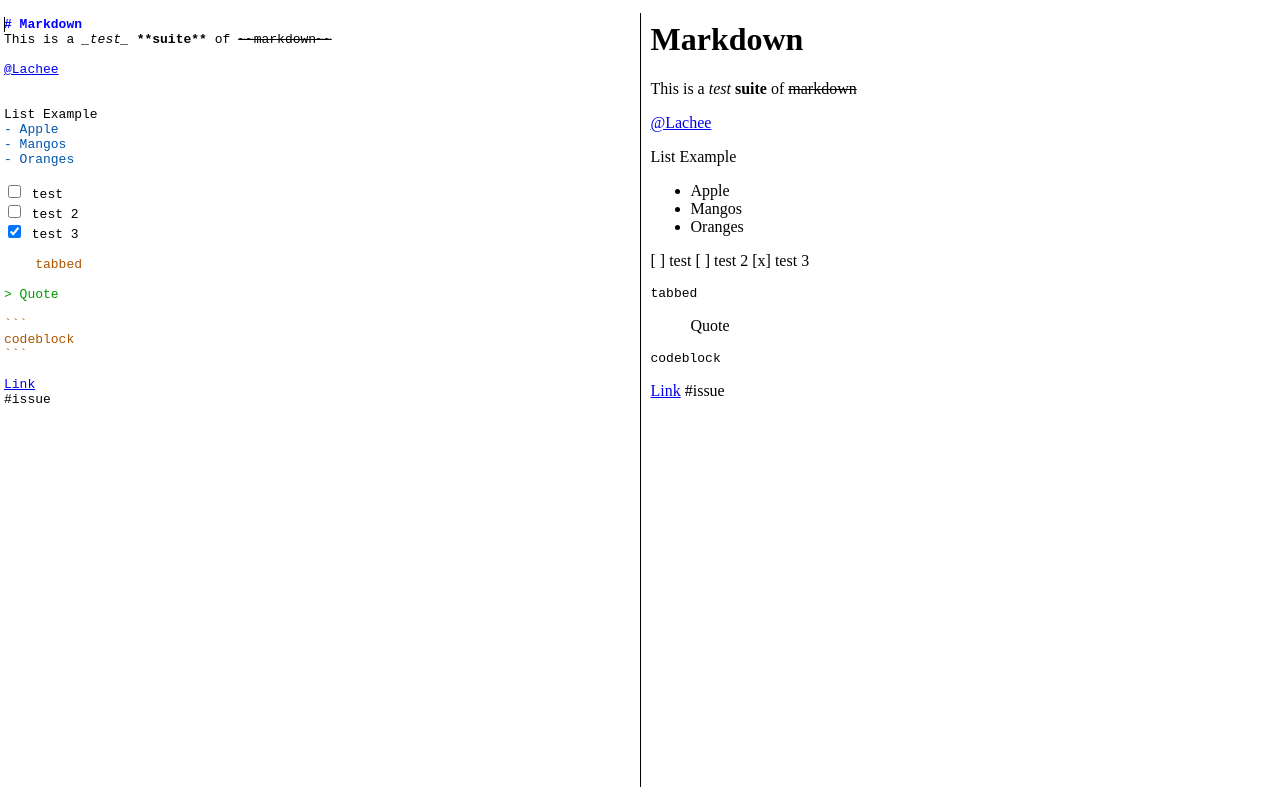
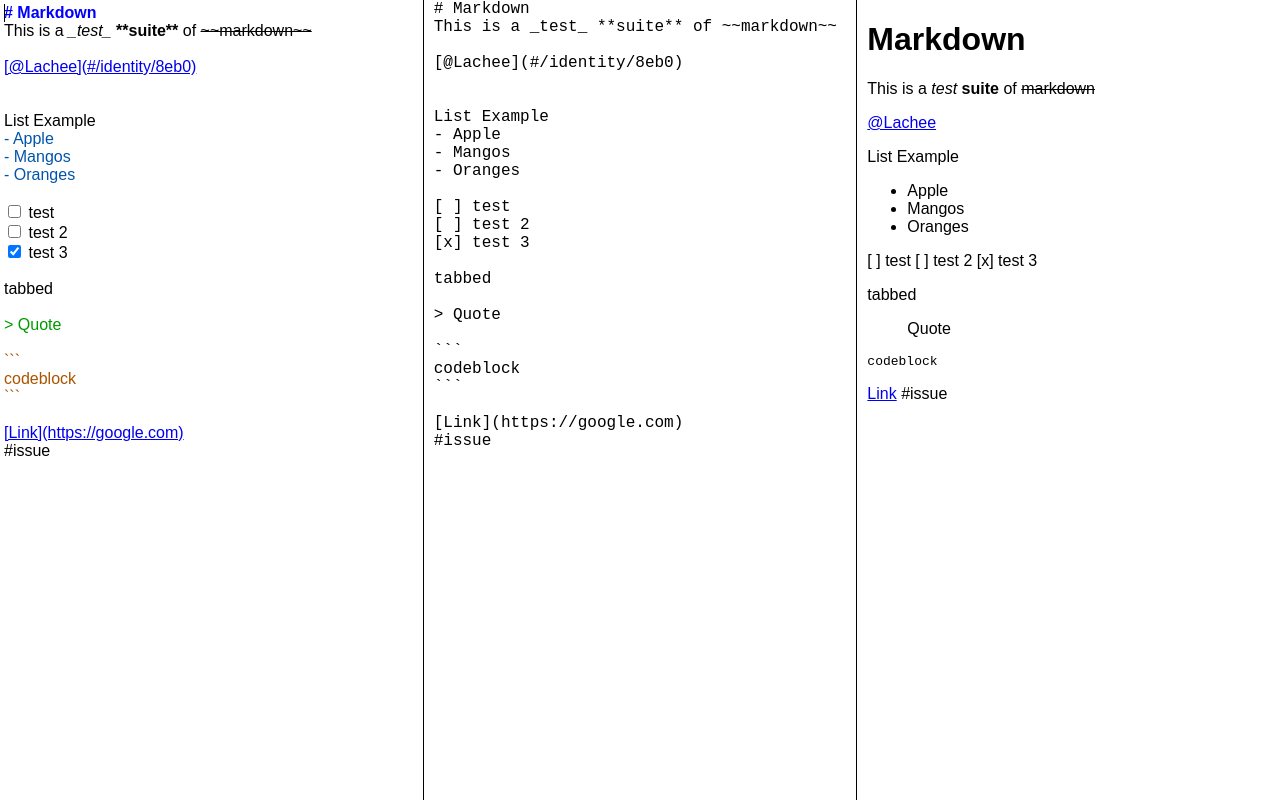
Before and after one commit to Lachee/himark, a website built with Vite: page index.html in a window 1280 px wide. Built offline with nearby package versions, Linux system fonts and the light colour scheme.

Commit message:
Refactored to support a plugin interface

```diff
--- a/index.html
+++ b/index.html
@@ -8,8 +8,7 @@
   </head>
   <body>
     <div id="app">
-      <pre id='editor'>
-# Markdown
+      <div class='editor' style='white-space: pre;'># Markdown
 This is a _test_ **suite** of ~~markdown~~
 
 [@Lachee](#/identity/8eb0)
@@ -24,7 +23,7 @@ List Example
 [ ] test 2
 [x] test 3
 
-    tabbed
+tabbed
 
 > Quote
 
@@ -34,8 +33,9 @@ codeblock
 
 [Link](https://google.com)
 #issue
-      </pre>
-      <div id='preview'></div>
+      </div>
+      <div class='markdown'></div>
+      <div class='preview'></div>
     </div>
     <script type="module" src="/src/main.ts"></script>
   </body>
--- a/src/lib/Editor.ts
+++ b/src/lib/Editor.ts
@@ -5,28 +5,37 @@ import 'codemirror/lib/codemirror.css';
 import 'codemirror/mode/markdown/markdown';
 import 'codemirror/mode/gfm/gfm';
 
-import { linkPlugin } from './plugins/Link';
-import { checkboxPlugin } from './plugins/Checkbox';
+import { ExampleLinkPlugin } from './plugins/Link';
+import { CheckboxPlugin } from './plugins/Checkbox';
 
-const defer = setTimeout;
 export type EditorEventMap = CodeMirror.EditorEventMap;
+
+export interface Plugin {
+    initialize: (editor : Editor) => void;
+};
 
 export interface Config {
     mode : 'markdown'|'gfm';
     theme : string;
     lineNumbers : boolean;
+    plugins : Plugin[];
 }
 
 export const defaultConfig : Config = {
     mode: 'gfm',
     theme: 'default',
     lineNumbers: false,
+    plugins: [
+        new ExampleLinkPlugin(),
+        new CheckboxPlugin(false)
+    ]
 };
 
 export default class Editor {
+
     view : CodeMirror.Editor;
-
     config : Config;
+    plugins : Plugin[];
 
     constructor(element : HTMLElement, config? : Partial<Config>) {
         if (config === undefined) config = {};
@@ -42,13 +51,17 @@ export default class Editor {
             autofocus:      true,
         });
 
-        this.registerPlugins();
+        this.plugins = [];
+        for(const plugin of this.config.plugins) {
+            this.registerPlugin(plugin);
+        }
+
         this.value = defaultValue;
     }
 
-    private registerPlugins() {
-        linkPlugin(this.view);
-        checkboxPlugin(this.view);
+    registerPlugin(plugin : Plugin) {
+        this.plugins.push(plugin);
+        plugin.initialize(this);
     }
 
     get value() : string {
--- a/src/lib/plugins/Checkbox.ts
+++ b/src/lib/plugins/Checkbox.ts
@@ -1,44 +1,52 @@
 import CodeMirror from 'codemirror';
+import type { default as Editor, Plugin }from '../Editor';
 
-export function checkboxPlugin(editor : CodeMirror.Editor) {
-    editor.on('change', () => {
-        replaceCheckboxes(editor);
+const NewLinePattern = /^\[([xX ])\]\s\w/g;
+const AnyPattern = /\[([xX ])\]\s\w/g;
+
+export class CheckboxPlugin implements Plugin
+{
+    constructor(readonly allowSameLine : boolean) {}
+
+    initialize(editor : Editor) {
+        const { view } = editor;
+
+        view.on('change', () => {
+            replaceCheckboxes(view, this.allowSameLine ? AnyPattern : NewLinePattern);
         });
 
-    // Event listener for checkbox clicks
-    editor.on('mousedown', (_, event) => {
+        view.on('mousedown', (_, event) => {
             if (event.target instanceof HTMLInputElement && event.target['handle'] !== undefined) {
                 const target = event.target as HTMLInputElement &  { handle : { start : number, end : number, line : number } };
                 if (target.tagName === 'INPUT' && target.type !== undefined && target.type === 'checkbox') {
-                const coords = editor.coordsChar({ left: event.clientX, top: event.clientY });
+                    const coords    = view.coordsChar({ left: event.clientX, top: event.clientY });
                     const line      = coords.line;
                     const start     = coords.ch - 3;
                     const end       = start + 3;
                     const newValue  = target.checked ? '[ ]' : '[x]';
-                console.log('line', line, 'start', start);
-                editor.replaceRange(newValue, { line: line, ch: start }, { line: line, ch: end });
+                    view.replaceRange(newValue, { line: line, ch: start }, { line: line, ch: end });
                 }
             }
         });
     }
+}
 
-function replaceCheckboxes(editor : CodeMirror.Editor) {
-    const pattern = /\[([xX ])\]/g;
+function replaceCheckboxes(view : CodeMirror.Editor, pattern : RegExp) {
 
-    editor.eachLine((lineHandle) => {
+    view.eachLine((lineHandle) => {
         const lineText = lineHandle.text;
         let match;
         while ((match = pattern.exec(lineText)) !== null) {
             const start = match.index;
-            const end = start + match[0].length;
-            const line = editor.getLineNumber(lineHandle);
+            const end   = start + match[0].length - 2;
+            const line  = view.getLineNumber(lineHandle);
 
             const checkboxElement   = document.createElement('input') as HTMLInputElement & { handle : { start : number, end : number, line : number } };
             checkboxElement.handle  = { start, end, line };
             checkboxElement.type    = 'checkbox';
             checkboxElement.checked = match[1].toLowerCase() == 'x';
 
-            editor.markText(
+            view.markText(
                 { line: line, ch: start },
                 { line: line, ch: end },
                 { replacedWith: checkboxElement }
--- a/src/lib/plugins/Link.ts
+++ b/src/lib/plugins/Link.ts
@@ -1,9 +1,8 @@
 import CodeMirror from 'codemirror';
+import type { default as Editor, Plugin } from '../Editor';
 
-type Editor = CodeMirror.Editor;
-
-export type ReplaceCallback = (label : string, url : string) => HTMLElement|string;
-export type CheckCallback = (line : string, label : string, url : string) => boolean;
+export type ReplaceCallback = (label : string, url : string, fullText : string) => HTMLElement|string;
+export type CheckCallback = (label : string, url : string, fullText : string) => boolean;
 
 export interface ReplaceOptions {
     replace : ReplaceCallback;
@@ -13,46 +12,53 @@ export interface ReplaceOptions {
     classList? : string[];
 }
 
+/** A really basic and dumb link plugin example */
+export class ExampleLinkPlugin implements Plugin {
 
-export function linkPlugin(editor: Editor): void {
-    editor.on('change', () => {
-        replaceLinks(editor, (label, url) => {
-            const linkElement = document.createElement('a');
-            linkElement.textContent = label;
-            linkElement.href = '#';
-            linkElement.setAttribute('data-href', url);
-            return linkElement;
+    requireCtrlClick : boolean = true;
+
+    initialize(editor: Editor): void {
+        const { view } = editor;
+        view.on('change', () => {
+            replaceLinks(view, (label, url, fullText) => {
+                const linkElement = document.createElement('a');
+                linkElement.textContent = fullText;
+                linkElement.href        = url;
+                linkElement.target      = '_BLANK';
+                linkElement.title       = label;
+                linkElement.setAttribute('data-href', url);
+                return linkElement;
+            });
         });
-    });
+    }
 }
 
 /**
- *
- * @param editor The CodeMirror editor
+ * Replaces all the markdown links with the given options
+ * @param view The CodeMirror editor
  * @param replace Function that returns either a HTML element to replace it or the contents of the element.
  */
-export function replaceLinks(editor : Editor, opts : ReplaceCallback|ReplaceOptions): void {
-    const config = typeof opts !== 'function' ? opts : {
+export function replaceLinks(view : CodeMirror.Editor, opts : ReplaceCallback|ReplaceOptions): void {
+    const config = typeof opts !== 'function' ? opts : {    // Default Options
         replace: opts,
         html: false,
     };
 
     const pattern = config.pattern ?? /\[([^\]]+)\]\(([^\)]+)\)/g;
-
-    editor.eachLine(line => {
-        const lineText = line.text;
+    view.eachLine(lineHandle => {
+        const lineText = lineHandle.text;
         let match;
         while ((match = pattern.exec(lineText)) !== null) {
             const start = match.index;
             const end = start + match[0].length;
 
             // Abort because we failed check
-            if (config.check && !config.check(match[0], match[1], match[2]))
+            if (config.check && !config.check(match[1], match[2], match[0]))
                 continue;
 
             // Invoke the replace function and get hte most appropriate element for it
             let replacedWith : HTMLElement;
-            const replaceResults = config.replace(match[1], match[2]);
+            const replaceResults = config.replace(match[1], match[2], match[0]);
             if (replaceResults instanceof HTMLElement) {
                 replacedWith = replaceResults;
             } else {
@@ -72,10 +78,10 @@ export function replaceLinks(editor : Editor, opts : ReplaceCallback|ReplaceOpti
                 }
             }
 
-            const ln = editor.getLineNumber(line);
-            editor.markText(
-                { line: ln, ch: start },
-                { line: ln, ch: end },
+            const line = view.getLineNumber(lineHandle);
+            view.markText(
+                { line, ch: start },
+                { line, ch: end },
                 { replacedWith }
             );
         }
--- a/src/main.css
+++ b/src/main.css
@@ -4,8 +4,6 @@ body {
     height: 100%;;
     margin: 0;
 }
-
-
 
 #app {
     --spacing: 10px;
@@ -15,17 +13,32 @@ body {
     height: 100%;
     position: relative;
 
+    font-family:Arial, Helvetica, sans-serif;
 }
-#editor {
-    border-right: 1px solid black;
-    padding-right: var(--spacing);
-    flex: 1;
-}
+
 .CodeMirror {
     height: 100% !important;
 }
 
-#preview {
+#app > div {
+    flex: 1;
+    padding-right: var(--spacing);
     padding-left: var(--spacing);
-    flex: 1;
+    border-left: 1px solid black;
 }
+#app > div:first-child {
+    padding-left: 0;
+    border-left: none;
+}
+#app > div:last-child {
+    padding-right: 0;
+    border-right: none;
+}
+
+#app .editor * {
+    font-family:Arial, Helvetica, sans-serif;
+}
+#app .markdown {
+    font-family: 'Courier New', Courier, monospace;
+}
+#app .preview {}
--- a/src/main.ts
+++ b/src/main.ts
@@ -8,16 +8,17 @@ const toHTML = (markdown : string) =>  Marked.marked(markdown, { headerIds: fals
 // import viteLogo from '/vite.svg'
 // import { setupCounter } from './counter.ts'
 
-const elmEditor = document.getElementById('editor');
-const elmPreview = document.getElementById('preview');
+const elmEditor   = document.querySelector<HTMLElement>('.editor');
+const elmPreview  = document.querySelector<HTMLElement>('.preview');
+const elmMarkdown = document.querySelector<HTMLElement>('.markdown');
 
 const editor = new Editor(elmEditor);
-if (elmPreview) {
-    editor.on('change', () => {
-        const markdown = editor.value;
-        elmPreview.innerHTML = toHTML(markdown);
-    });
+editor.on('change', () => {
+    const markdown = editor.value;
+    elmMarkdown.innerText = markdown;
+    elmPreview.innerHTML = Marked.marked(markdown, { mangle: false, headerIds: false });
+});
 
-    // Force a trigger
-    editor.value = editor.value;
-}
+// Late update it so we can trigger all our events
+editor.value = editor.value;
+console.log('Editor Ready', editor);
```
Lines whose indentation alone changed are shown as unchanged.
